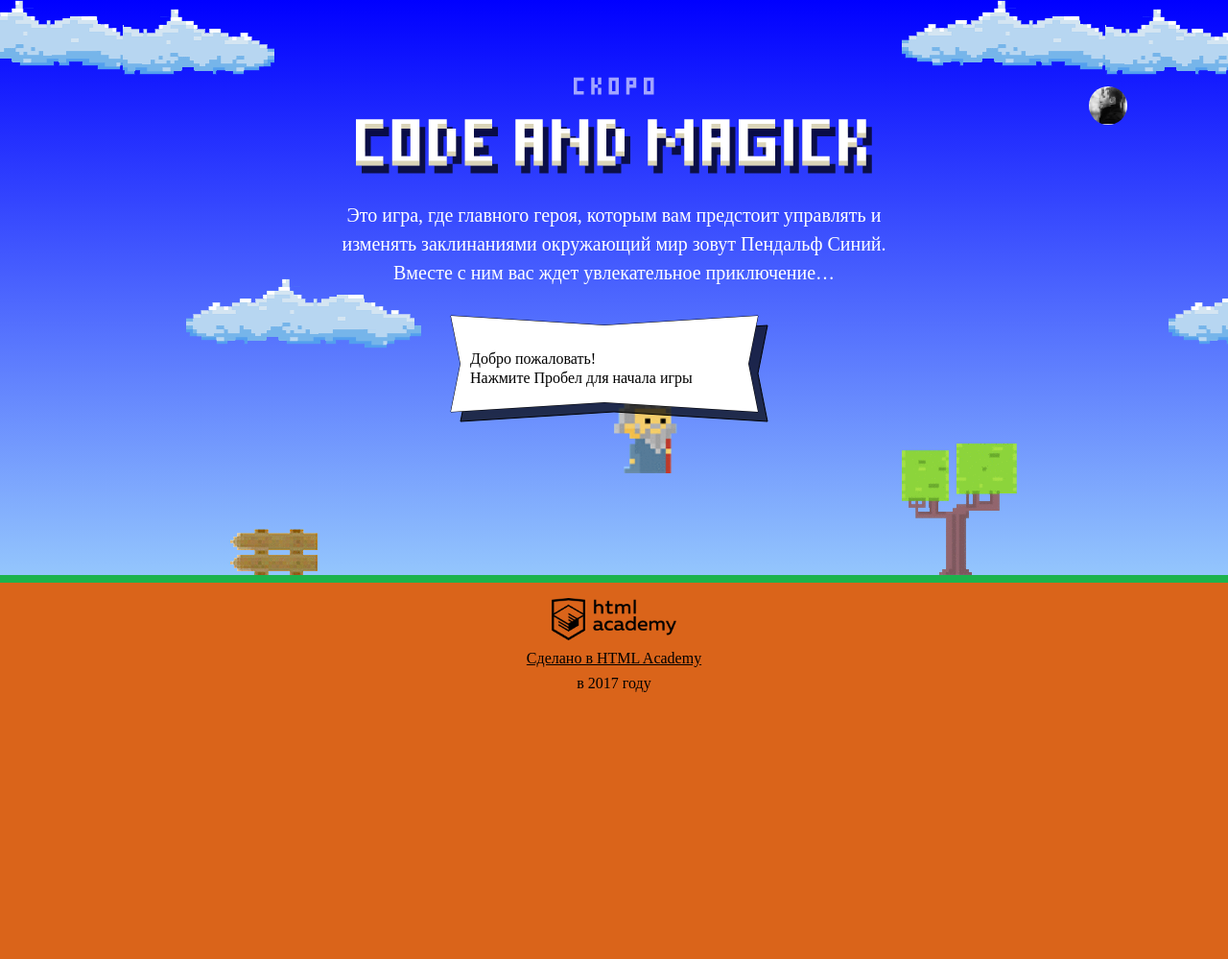
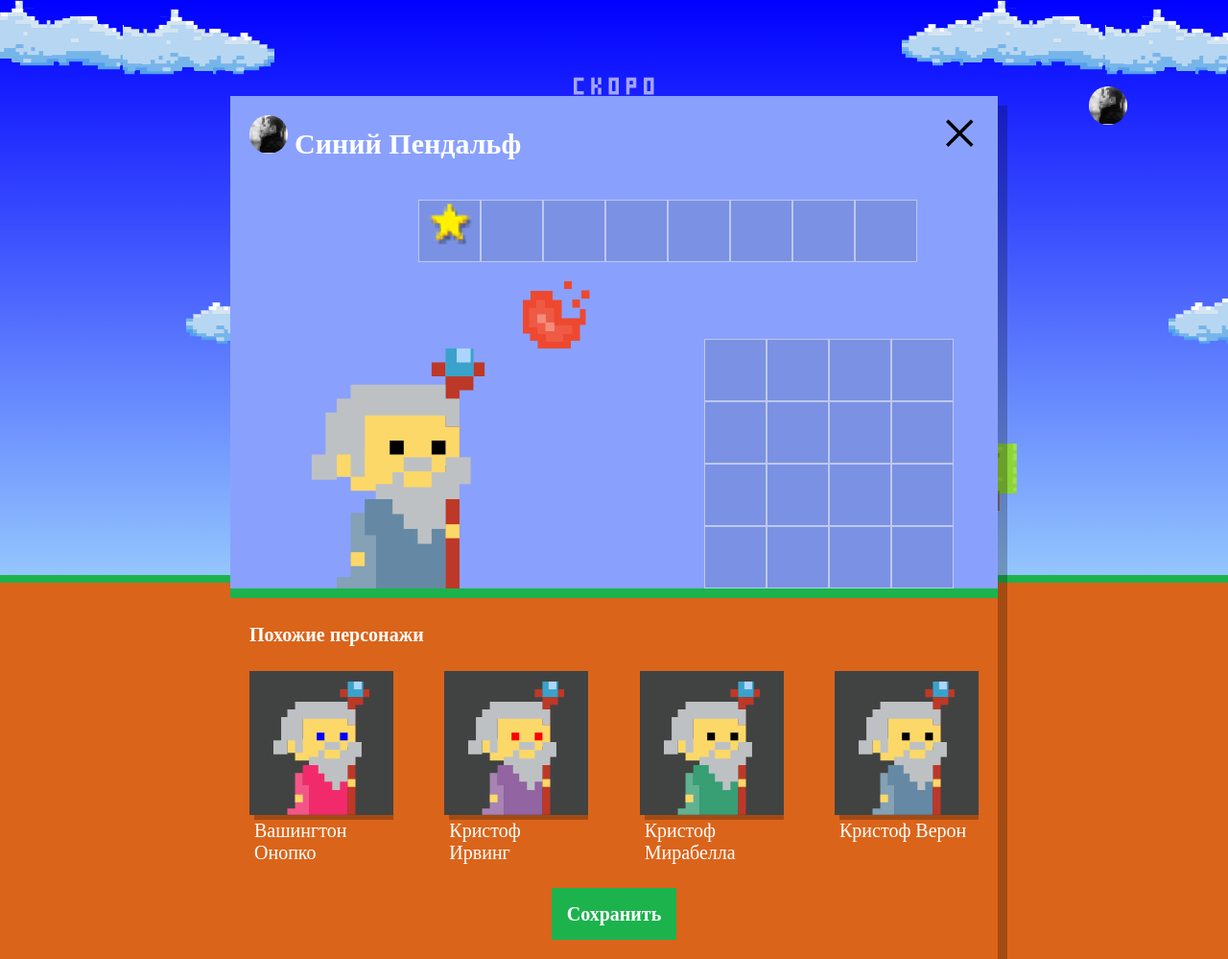
Before and after one commit to methanol/345491-code-and-magick, a website: page index.html in a window 1280 px wide. Shown: the whole page at 96% size. Before the commit the page ends 800 px from the top, so only its background shows below. Drawn offline with Linux system fonts and the light colour scheme; a web font is replaced by a local one.

Commit message:
задание 8

```diff
--- a/index.html
+++ b/index.html
@@ -196,8 +196,8 @@
     return height / 3;
   }
 </script>
+<script src="./js/setup.js"></script>
 <script src="./js/stat.js"></script>
 <script src="./js/game.js"></script>
-
 </body>
 </html>
--- /dev/null
+++ b/js/setup.js
@@ -0,0 +1,50 @@
+'use strict';
+var userSetup = document.querySelector('.setup');
+userSetup.classList.remove('hidden');
+userSetup.querySelector('.setup-similar').classList.remove('hidden');
+var similarListElement = document.querySelector('.setup-similar-list');
+var similarWizardTemplate = document.querySelector('#similar-wizard-template').content;
+function createWizards() {
+  var FIRST_NAME = ['Иван', 'Хуан Себастьян', 'Мария', 'Кристоф', 'Виктор', 'Юлия', 'Люпита', 'Вашингтон'];
+  var SECOND_NAME = ['да Марья', 'Верон', 'Мирабелла', 'Вальц', 'Онопко', 'Топольницкая', 'Нионго', 'Ирвинг'];
+  var COAT = ['rgb(101, 137, 164)', 'rgb(241, 43, 107)', 'rgb(146, 100, 161)', 'rgb(56, 159, 117)', 'rgb(215, 210, 55)', 'rgb(0, 0, 0)'];
+  var EYES = ['black', 'red', 'blue', 'yellow', 'green'];
+  var wizards = [
+    {
+      name: FIRST_NAME[Math.floor(Math.random() * 8)] + ' ' + SECOND_NAME[Math.floor(Math.random() * 8)],
+      coatColor: COAT[Math.floor(Math.random() * 6)],
+      eyesColor: EYES[Math.floor(Math.random() * 5)]
+    },
+    {
+      name: FIRST_NAME[Math.floor(Math.random() * 8)] + ' ' + SECOND_NAME[Math.floor(Math.random() * 8)],
+      coatColor: COAT[Math.floor(Math.random() * 6)],
+      eyesColor: EYES[Math.floor(Math.random() * 5)]
+    },
+    {
+      name: FIRST_NAME[Math.floor(Math.random() * 8)] + ' ' + SECOND_NAME[Math.floor(Math.random() * 8)],
+      coatColor: COAT[Math.floor(Math.random() * 6)],
+      eyesColor: EYES[Math.floor(Math.random() * 5)]
+    },
+    {
+      name: FIRST_NAME[Math.floor(Math.random() * 8)] + ' ' + SECOND_NAME[Math.floor(Math.random() * 8)],
+      coatColor: COAT[Math.floor(Math.random() * 6)],
+      eyesColor: EYES[Math.floor(Math.random() * 5)]
+    }
+  ];
+  return wizards;
+}
+function renderWizard(wizard) {
+  var wizardElement = similarWizardTemplate.cloneNode(true);
+  wizardElement.querySelector('.setup-similar-label').textContent = wizard.name;
+  wizardElement.querySelector('.wizard-coat').style.fill = wizard.coatColor;
+  wizardElement.querySelector('.wizard-eyes').style.fill = wizard.eyesColor;
+  return wizardElement;
+}
+function addWizards(wiz) {
+  var fragment = document.createDocumentFragment();
+  for (var i = 0; i < wiz.length; i++) {
+    fragment.appendChild(renderWizard(wiz[i]));
+  }
+  similarListElement.appendChild(fragment);
+}
+addWizards(createWizards());
```
